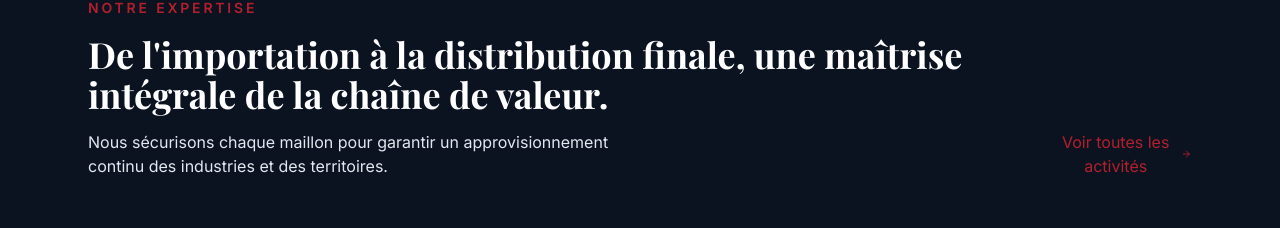
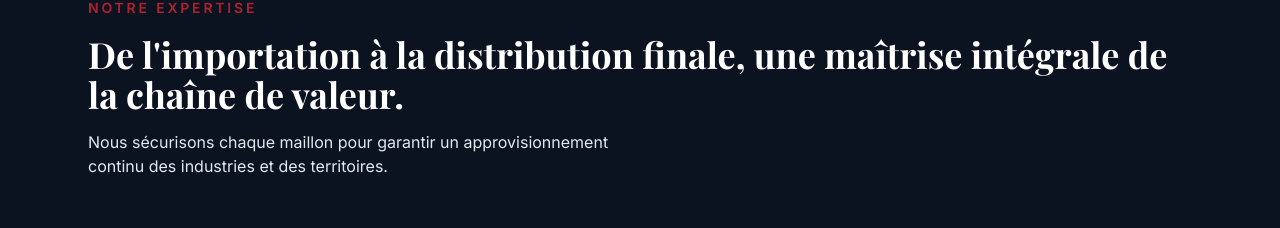
Before and after one commit to Theodorebinda/dapi_OIL, a Next.js app: page / in a window 1280 px wide. Shown: the part 1134-1362 px from the top of the page. Built offline with nearby package versions, Linux system fonts and the light colour scheme.

Commit message:
🎨 Update HomePage layout by changing the main image and commenting out the button for improved visual consistency. Adjust image source for better relevance and maintain responsiveness across sections.

```diff
--- a/src/app/(main)/page.tsx
+++ b/src/app/(main)/page.tsx
@@ -59,7 +59,7 @@ const storySections: StorySection[] = [
     description:
       "Camions, barges et rail pour sécuriser les flux en zones complexes, avec maintenance prédictive.",
     image:
-      "https://images.unsplash.com/photo-1489515217757-5fd1be406fef?q=80&w=1200&auto=format&fit=crop",
+      "https://img.freepik.com/photos-premium/vue-interne-site-industriel_100488-1104.jpg",
     badges: ["Track & trace", "Maintenance IA"],
     steps: [
       "Planification dynamique des tournées",
@@ -197,9 +197,9 @@ export default function HomePage() {
                 approvisionnement continu des industries et des territoires.
               </p>
             </div>
-            <button className="hidden items-center gap-2 text-[var(--brand-red)] transition-colors hover:text-[var(--brand-coral)] md:flex">
+            {/* <button className="hidden items-center gap-2 text-[var(--brand-red)] transition-colors hover:text-[var(--brand-coral)] md:flex">
               Voir toutes les activités <ArrowRight className="h-4 w-4" />
-            </button>
+            </button> */}
           </div>
 
           <div className="grid grid-cols-1 gap-8 md:grid-cols-3">
@@ -218,9 +218,9 @@ export default function HomePage() {
                     alt={activity.title}
                     fill
                     className="object-cover transition-transform duration-700 group-hover:scale-110"
-                  sizes="(max-width: 768px) 100vw, (max-width: 1024px) 50vw, 33vw"
-                  quality={70}
-                />
+                    sizes="(max-width: 768px) 100vw, (max-width: 1024px) 50vw, 33vw"
+                    quality={70}
+                  />
                   <div className="absolute inset-0 bg-gradient-to-t from-[var(--bg)] via-[rgb(var(--bg-rgb)/0.6)] to-transparent" />
                 </div>
 
```
